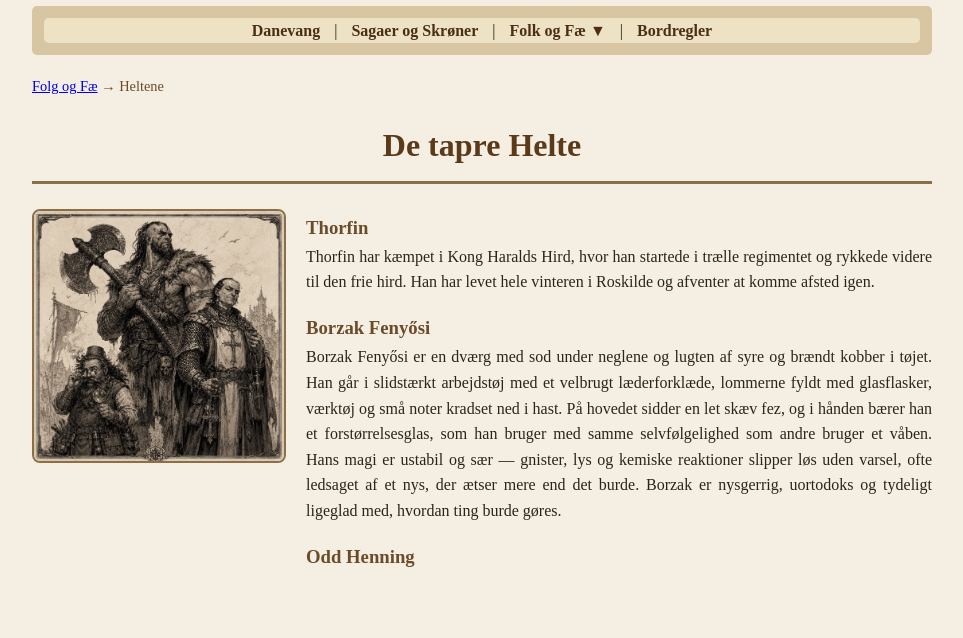
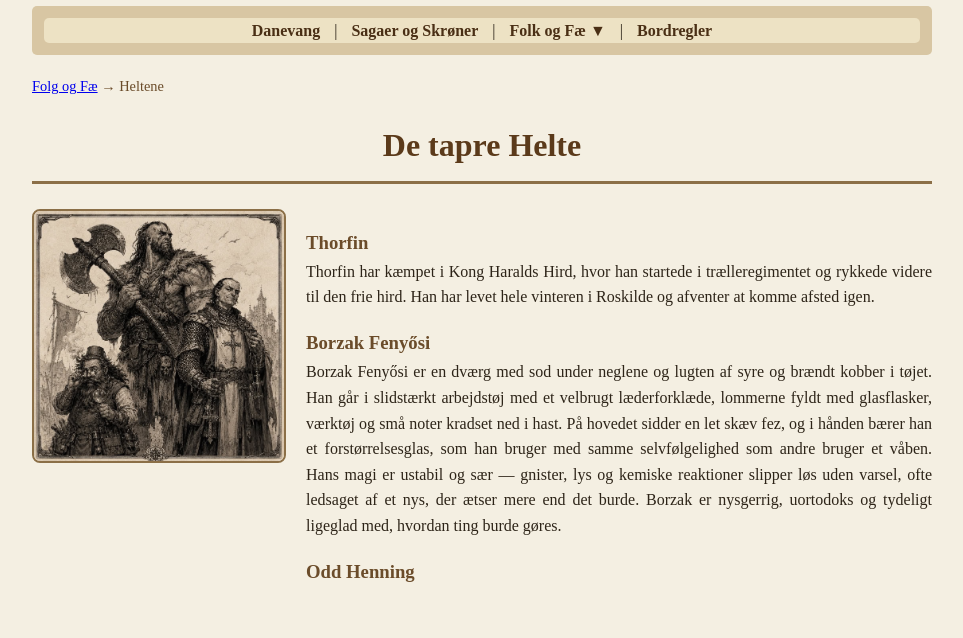
Before and after one commit to Stoffer75/den2side.dk, a Jekyll site: the page built from karakterer/pc.html, in a window 1280 px wide. Shown: the part 272-910 px from the top of the page, without its empty margins (158-1121 px from the left). Built offline with Jekyll 4.4.1, drawn with Linux system fonts in a browser that asks for light colours.

Commit message:
Update pc.html

```diff
--- a/karakterer/pc.html
+++ b/karakterer/pc.html
@@ -10,8 +10,8 @@ title: Danevang
 <h1>De tapre Helte</h1>
 <div class="sted">
   <img src="{{ 'assets/images/Karakterer.jpeg' | relative_url }}">
-    <div><h3> <h3>Thorfin</h3>
-      <p>Thorfin har kæmpet i Kong Haralds Hird, hvor han startede i trælle regimentet og rykkede videre til den frie hird.
+    <div><h3>Thorfin</h3>
+      <p>Thorfin har kæmpet i Kong Haralds Hird, hvor han startede i trælleregimentet og rykkede videre til den frie hird.
           Han har levet hele vinteren i Roskilde og afventer at komme afsted igen.
       </p>
 
```
